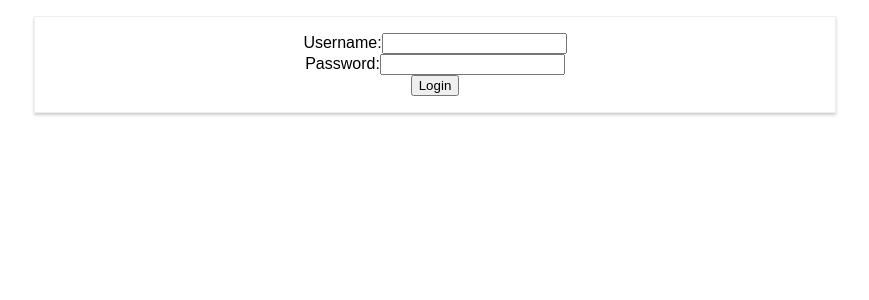
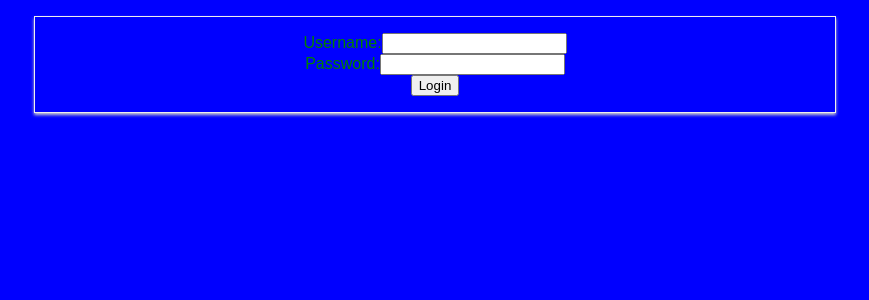
Before and after one commit to thao7589/react-project, a React (Create React App) app: page / in a window 1280 px wide. Shown: the top 300 px of the page, without its empty margins (205-1074 px from the left). Built offline with nearby package versions, Linux system fonts and the light colour scheme.

Commit message:
testing2

```diff
--- a/src/index.css
+++ b/src/index.css
@@ -2,4 +2,6 @@ body {
   margin: 0;
   padding: 0;
   font-family: sans-serif;
+  background-color: blue;
+  color:  green;
 }
```
